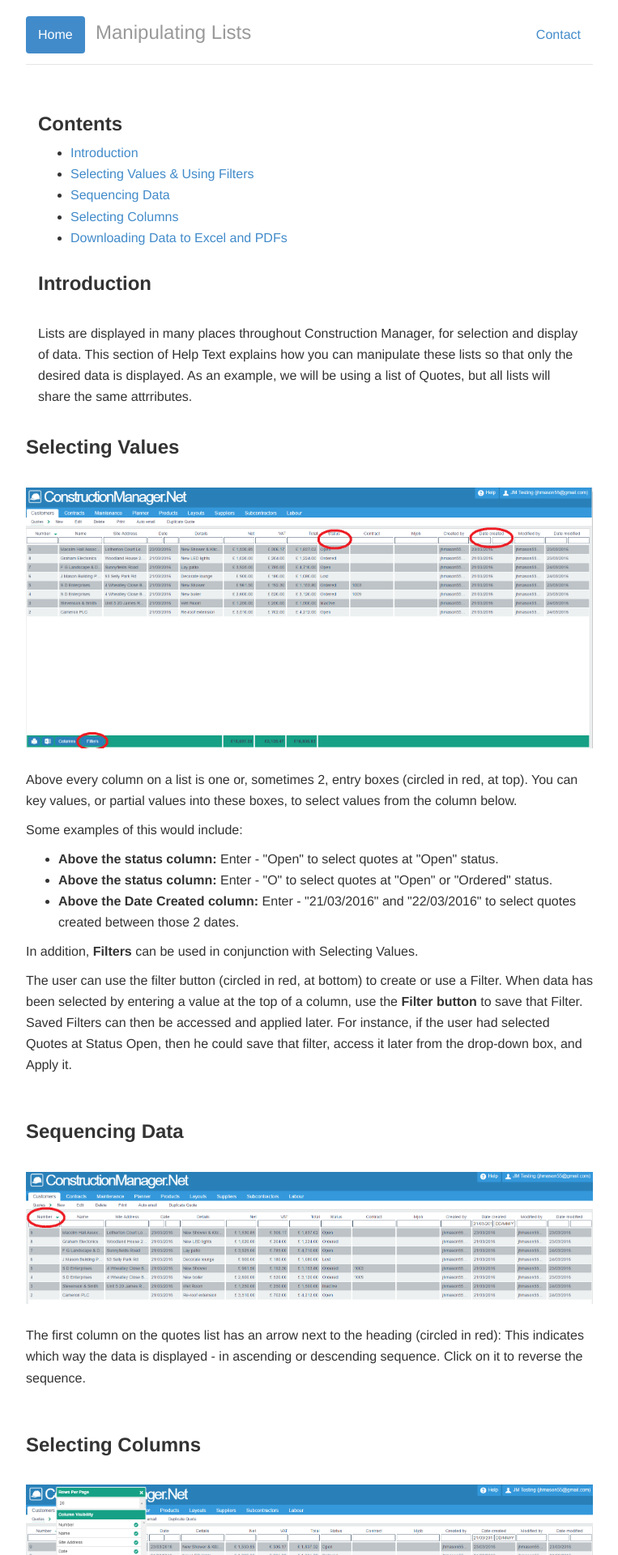
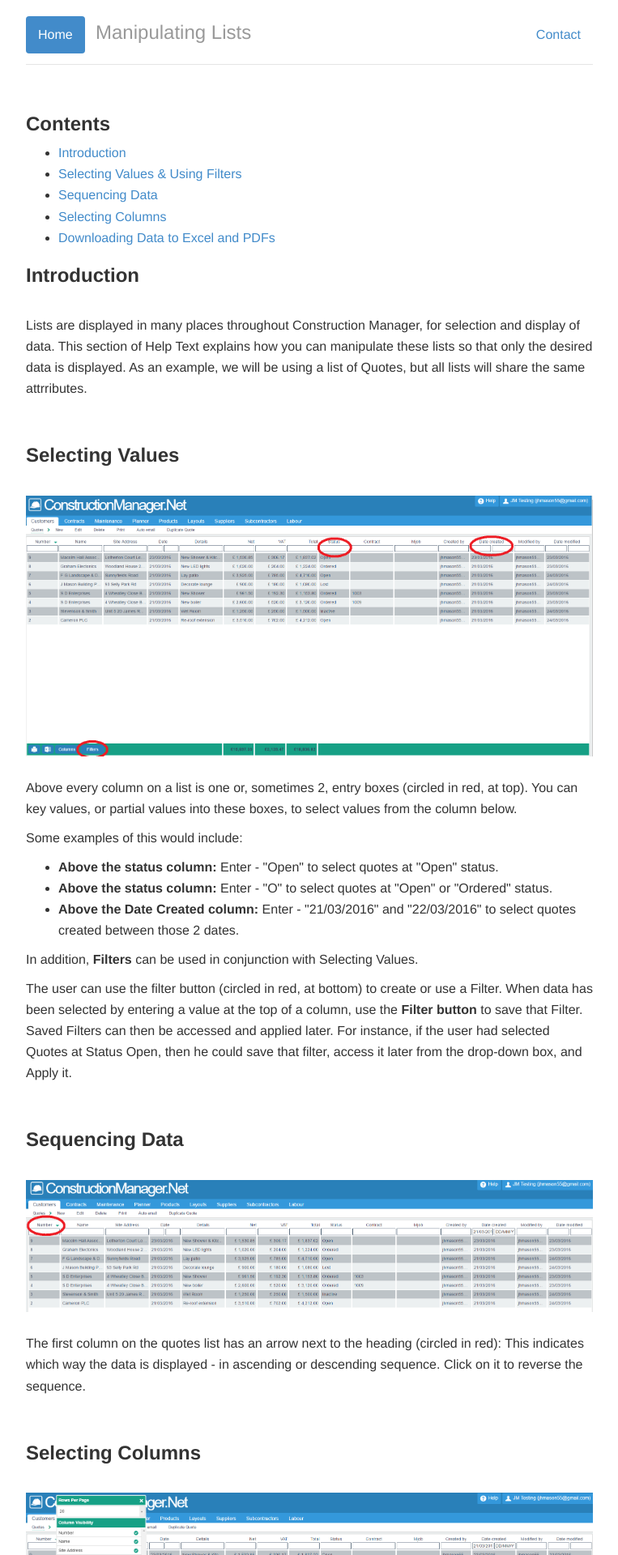
Before and after one commit to JNCSolutions/ConstructionManagerDocs, a Jekyll site: the page built from Manipulating Lists.html, in a window 1280 px wide. Shown: the top 1920 px of the page at 81% size, without its empty margins (258-1021 px from the left). Built offline with Jekyll 4.4.1, drawn with Linux system fonts in a browser that asks for light colours.

Commit message:
Update Manipulating Lists.html

```diff
--- a/Manipulating Lists.html
+++ b/Manipulating Lists.html
@@ -4,7 +4,7 @@ title: Manipulating Lists
 ---
 
 <div class="row marketing">
-  <div class="col-lg-12">
+  <div>
 
   <h3><b>Contents</b></h3>
 
@@ -17,8 +17,8 @@ title: Manipulating Lists
     </ul>
   </div>
 
-  <div id="introduction" class="col-lg-12">
-    <h3><b>Introduction</b></h3>
+  <div>
+    <h3 id="introduction"><b>Introduction</b></h3>
      <br>
 
       <p>Lists are displayed in many places throughout Construction Manager, for selection and display of data.
@@ -91,9 +91,6 @@ title: Manipulating Lists
         <p>The downloaded file name will then be displayed in the bottom corner of the screen
         in the normal Microsoft manner.</p>
 
-
-
-
       <br>
     </div>
   </div>
```
Lines whose indentation alone changed are shown as unchanged.
